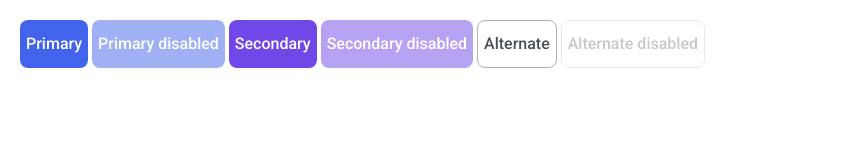
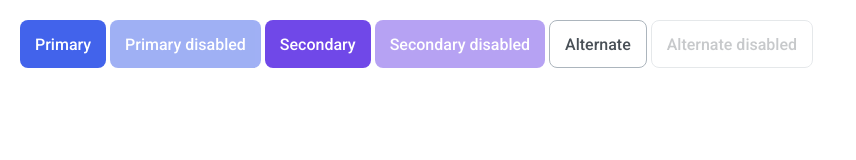
Before and after one commit to js-tasks-ru/htmlcss-20251006_smoki-mo, a website: page 03-lection1/01-button/index.html in a window 1280 px wide. Shown: the whole page, without its empty margins (0-856 px from the left). Drawn offline with Linux system fonts and the light colour scheme.

Commit message:
set paddings

```diff
--- a/03-lection1/01-button/button.css
+++ b/03-lection1/01-button/button.css
@@ -10,6 +10,7 @@
   line-height: 100%;
   transition: opacity 200ms ease-in-out, background 200ms ease-in-out,
     border 200ms ease-in-out;
+  padding: 15px 15px 14px;
 }
 
 .button:disabled {
```
